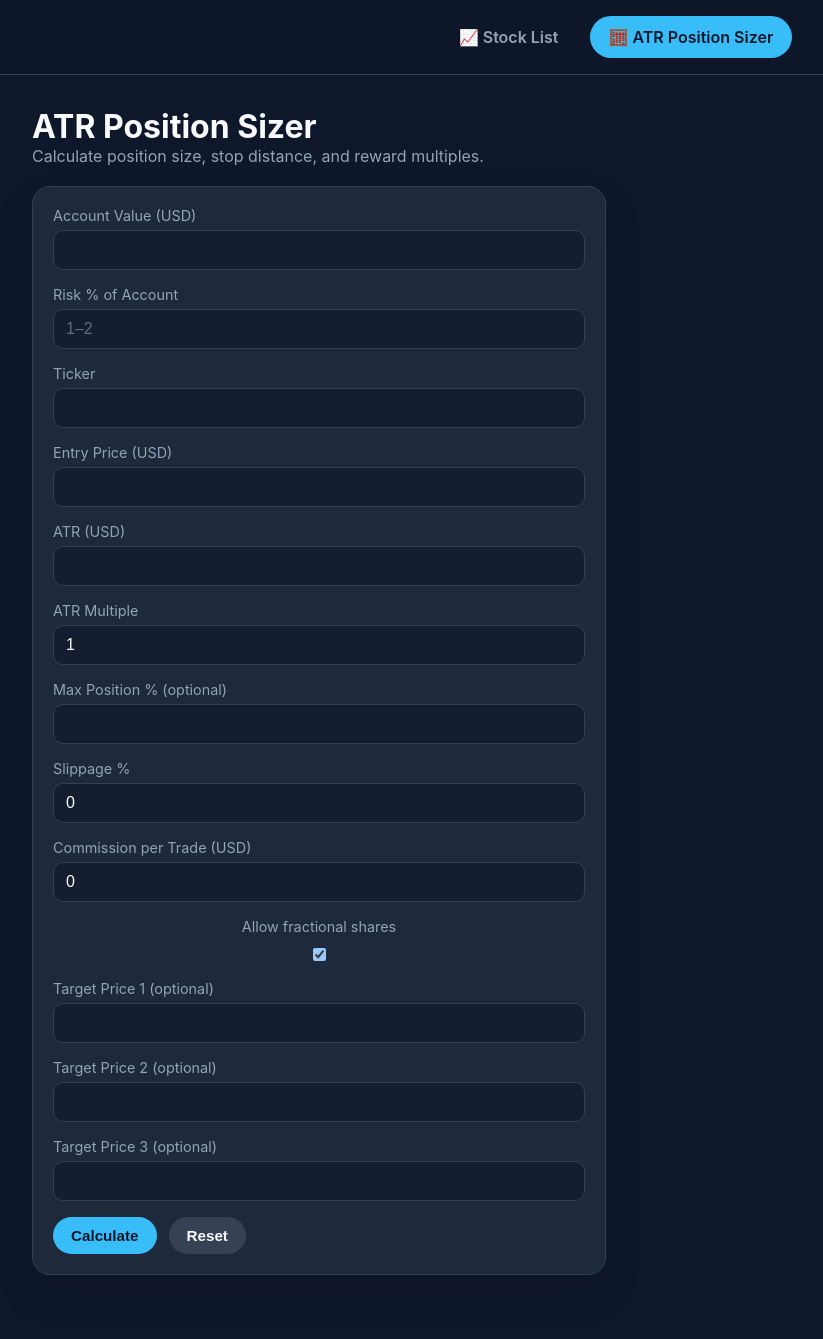
After one commit to Guanghan-Li/ABList, a Flask app: page /position-sizer in a window 1280 px wide. The commit adds this page. Shown: the whole page, without its empty margins (24-847 px from the left). Run offline with Flask 3, Linux system fonts and the light colour scheme.

Commit message:
built a ATR stop lost calculator

```diff
--- a/app.py
+++ b/app.py
@@ -739,6 +739,12 @@ def stock_detail(symbol: str):
     return render_template("stock_detail.html", symbol=sym)
 
 
+@app.route("/position_sizer_atr.html")
+@app.route("/position-sizer")
+def position_sizer():
+    return render_template("position_sizer_atr.html")
+
+
 @app.route("/api/stocks", methods=["GET"])
 def get_stocks():
     weeks = _resolve_weeks_from_request()
--- a/static/css/style.css
+++ b/static/css/style.css
@@ -4,6 +4,10 @@ body.modal-open { overflow: hidden; }
 .hidden { display: none !important; }
 
 .container { max-width: 1280px; margin: 24px auto; padding: 0 16px; }
+.app-nav { position: sticky; top: 0; display: flex; justify-content: center; gap: 12px; padding: 16px; margin-bottom: 16px; background: rgba(15, 23, 42, 0.9); backdrop-filter: blur(12px); border-bottom: 1px solid rgba(148, 163, 184, 0.2); z-index: 50; }
+.app-nav__link { padding: 10px 18px; border-radius: 999px; color: #cbd5f5; border: 1px solid transparent; font-weight: 600; text-decoration: none; transition: background 0.2s ease, color 0.2s ease, border 0.2s ease; }
+.app-nav__link:hover { color: #fff; border-color: rgba(148, 163, 184, 0.4); }
+.app-nav__link--active { background: #38bdf8; color: #0f172a; }
 .header { display: flex; align-items: center; justify-content: space-between; margin-bottom: 20px; gap: 20px; flex-wrap: wrap; background: #fff; border-radius: 20px; padding: 20px 24px; box-shadow: 0 8px 18px rgba(15, 23, 42, 0.08); }
 .header-left { display: flex; flex-direction: row; align-items: center; gap: 20px; flex: 1 1 360px; flex-wrap: wrap; }
 .header h1 { margin: 0; font-size: 28px; line-height: 1.2; }
--- a/templates/index.html
+++ b/templates/index.html
@@ -7,6 +7,10 @@
   <link rel="stylesheet" href="{{ url_for('static', filename='css/style.css') }}" />
 </head>
 <body>
+  <nav class="app-nav">
+    <a class="app-nav__link app-nav__link--active" href="index.html">📈 Stock List</a>
+    <a class="app-nav__link" href="position_sizer_atr.html">🧮 ATR Position Sizer</a>
+  </nav>
   <div class="container">
     <header class="header">
       <div class="header-left">
--- /dev/null
+++ b/templates/position_sizer_atr.html
@@ -0,0 +1,484 @@
+<!DOCTYPE html>
+<html lang="en">
+<head>
+  <meta charset="UTF-8" />
+  <meta name="viewport" content="width=device-width, initial-scale=1.0" />
+  <title>ATR Position Sizer</title>
+  <style>
+    :root {
+      color-scheme: dark;
+      --bg: #0f172a;
+      --bg-card: #1e293b;
+      --border: #334155;
+      --text: #f8fafc;
+      --muted: #94a3b8;
+      --accent: #38bdf8;
+      --danger: #f87171;
+      --pill-bg: rgba(56, 189, 248, 0.15);
+    }
+    * { box-sizing: border-box; }
+    body {
+      margin: 0;
+      font-family: "Inter", system-ui, -apple-system, BlinkMacSystemFont, "Segoe UI", sans-serif;
+      background: var(--bg);
+      color: var(--text);
+      min-height: 100vh;
+    }
+    a { color: inherit; text-decoration: none; }
+    .navbar {
+      position: sticky;
+      top: 0;
+      z-index: 20;
+      display: flex;
+      justify-content: center;
+      gap: 12px;
+      padding: 16px;
+      background: rgba(15, 23, 42, 0.95);
+      backdrop-filter: blur(12px);
+      border-bottom: 1px solid var(--border);
+    }
+    .nav-link {
+      padding: 10px 18px;
+      border-radius: 999px;
+      border: 1px solid transparent;
+      color: var(--muted);
+      font-weight: 600;
+      transition: background 0.2s ease, color 0.2s ease, border 0.2s ease;
+    }
+    .nav-link:hover { color: var(--text); border-color: var(--border); }
+    .nav-link.active {
+      background: var(--accent);
+      color: #0f172a;
+      border-color: transparent;
+    }
+    .page {
+      max-width: 1200px;
+      margin: 0 auto;
+      padding: 32px 16px 64px;
+      display: flex;
+      flex-direction: column;
+      gap: 20px;
+    }
+    .title { margin: 0; font-size: 2rem; }
+    .subtitle { margin: 0; color: var(--muted); }
+    .grid {
+      display: grid;
+      grid-template-columns: 1fr;
+      gap: 20px;
+    }
+    @media (min-width: 960px) {
+      .grid { grid-template-columns: minmax(0, 1fr) minmax(0, 1fr); }
+    }
+    .card {
+      background: var(--bg-card);
+      border: 1px solid var(--border);
+      border-radius: 18px;
+      padding: 20px;
+      box-shadow: 0 18px 30px rgba(15, 23, 42, 0.45);
+    }
+    form { display: grid; gap: 16px; }
+    .field { display: flex; flex-direction: column; gap: 6px; }
+    label { font-size: 0.9rem; color: var(--muted); }
+    input[type="text"],
+    input[type="number"] {
+      width: 100%;
+      padding: 10px 12px;
+      border-radius: 10px;
+      border: 1px solid var(--border);
+      background: rgba(15, 23, 42, 0.6);
+      color: var(--text);
+      font-size: 1rem;
+    }
+    input::placeholder { color: rgba(148, 163, 184, 0.6); }
+    .inline-toggle { display: flex; align-items: center; gap: 10px; }
+    .actions { display: flex; gap: 12px; flex-wrap: wrap; }
+    button {
+      border: none;
+      border-radius: 999px;
+      padding: 10px 18px;
+      font-size: 0.95rem;
+      font-weight: 600;
+      cursor: pointer;
+      transition: transform 0.15s ease;
+    }
+    button:active { transform: scale(0.98); }
+    .btn-primary { background: var(--accent); color: #0f172a; }
+    .btn-secondary { background: rgba(148, 163, 184, 0.2); color: var(--text); }
+    .error {
+      display: none;
+      padding: 10px 14px;
+      border-radius: 10px;
+      background: rgba(248, 113, 113, 0.15);
+      border: 1px solid rgba(248, 113, 113, 0.4);
+      color: var(--danger);
+      font-size: 0.9rem;
+    }
+    .error.show { display: block; }
+    .results { display: none; flex-direction: column; gap: 16px; }
+    .results.show { display: flex; }
+    .result-row {
+      display: flex;
+      justify-content: space-between;
+      gap: 8px;
+      border-bottom: 1px dashed rgba(148, 163, 184, 0.3);
+      padding-bottom: 8px;
+    }
+    .result-row:last-child { border-bottom: none; }
+    .result-label { color: var(--muted); font-size: 0.95rem; }
+    .result-value { font-weight: 600; font-size: 1rem; }
+    .pill {
+      display: inline-flex;
+      align-items: center;
+      gap: 4px;
+      border-radius: 999px;
+      padding: 2px 10px;
+      font-size: 0.8rem;
+      background: var(--pill-bg);
+      color: var(--accent);
+    }
+    table {
+      width: 100%;
+      border-collapse: collapse;
+      font-size: 0.9rem;
+    }
+    th, td {
+      padding: 8px 10px;
+      text-align: left;
+      border-bottom: 1px solid var(--border);
+    }
+    th { color: var(--muted); font-weight: 500; }
+    .notes { font-size: 0.9rem; color: var(--danger); min-height: 1.2rem; }
+    details {
+      background: rgba(15, 23, 42, 0.5);
+      border-radius: 12px;
+      border: 1px dashed var(--border);
+      padding: 12px 16px;
+      color: var(--muted);
+    }
+    summary { cursor: pointer; font-weight: 600; color: var(--text); }
+    .targets { display: none; }
+    .targets.show { display: block; }
+  </style>
+</head>
+<body>
+  <nav class="navbar">
+    <a class="nav-link" href="{{ url_for('index') }}">📈 Stock List</a>
+    <a class="nav-link active" href="{{ url_for('position_sizer') }}">🧮 ATR Position Sizer</a>
+  </nav>
+  <main class="page">
+    <header>
+      <h1 class="title">ATR Position Sizer</h1>
+      <p class="subtitle">Calculate position size, stop distance, and reward multiples.</p>
+    </header>
+    <div class="grid">
+      <section class="card">
+        <form id="sizerForm" novalidate>
+          <div class="field">
+            <label for="account_value">Account Value (USD)</label>
+            <input type="number" id="account_value" min="0" step="0.01" required />
+          </div>
+          <div class="field">
+            <label for="risk_pct">Risk % of Account</label>
+            <input type="number" id="risk_pct" min="0" step="0.01" placeholder="1–2" required />
+          </div>
+          <div class="field">
+            <label for="ticker">Ticker</label>
+            <input type="text" id="ticker" maxlength="12" required />
+          </div>
+          <div class="field">
+            <label for="entry_price">Entry Price (USD)</label>
+            <input type="number" id="entry_price" min="0" step="0.0001" required />
+          </div>
+          <div class="field">
+            <label for="atr_value">ATR (USD)</label>
+            <input type="number" id="atr_value" min="0" step="0.0001" required />
+          </div>
+          <div class="field">
+            <label for="atr_multiple">ATR Multiple</label>
+            <input type="number" id="atr_multiple" min="0" step="0.1" value="1" required />
+          </div>
+          <div class="field">
+            <label for="max_position_pct">Max Position % (optional)</label>
+            <input type="number" id="max_position_pct" min="0" step="0.01" />
+          </div>
+          <div class="field">
+            <label for="slippage_pct">Slippage %</label>
+            <input type="number" id="slippage_pct" min="0" step="0.01" value="0" />
+          </div>
+          <div class="field">
+            <label for="commission_per_trade">Commission per Trade (USD)</label>
+            <input type="number" id="commission_per_trade" min="0" step="0.01" value="0" />
+          </div>
+          <div class="field inline-toggle">
+            <label for="allow_fractional">Allow fractional shares</label>
+            <input type="checkbox" id="allow_fractional" checked />
+          </div>
+          <div class="field">
+            <label for="t1">Target Price 1 (optional)</label>
+            <input type="number" id="t1" step="0.0001" />
+          </div>
+          <div class="field">
+            <label for="t2">Target Price 2 (optional)</label>
+            <input type="number" id="t2" step="0.0001" />
+          </div>
+          <div class="field">
+            <label for="t3">Target Price 3 (optional)</label>
+            <input type="number" id="t3" step="0.0001" />
+          </div>
+          <div id="formErr" class="error"></div>
+          <div class="actions">
+            <button type="submit" class="btn-primary">Calculate</button>
+            <button type="button" class="btn-secondary" id="resetBtn">Reset</button>
+          </div>
+        </form>
+      </section>
+      <section class="card results" id="resultsCard">
+        <div class="result-row"><span class="result-label">Ticker</span><span class="result-value" id="out_ticker">—</span></div>
+        <div class="result-row"><span class="result-label">Entry</span><span class="result-value" id="out_entry">$0.0000</span></div>
+        <div class="result-row"><span class="result-label">Stop (ATR × <span id="out_atr_mult">1.0</span>)</span><span class="result-value" id="out_stop">$0.0000</span></div>
+        <div class="result-row"><span class="result-label">Per-share risk</span><span class="result-value" id="out_psr">$0.0000</span></div>
+        <div class="result-row">
+          <span class="result-label">Account risk cap</span>
+          <span class="result-value"><span id="out_accrisk">$0.0000</span><span class="pill" id="riskPill">0%</span></span>
+        </div>
+        <div class="result-row"><span class="result-label">Shares to buy</span><span class="result-value" id="out_shares">0.0000</span></div>
+        <div class="result-row">
+          <span class="result-label">Position cost</span>
+          <span class="result-value"><span id="out_poscost">$0.0000</span><span class="pill" id="posPill">0%</span></span>
+        </div>
+        <div class="result-row"><span class="result-label">Total risk on trade</span><span class="result-value" id="out_totalrisk">$0.0000</span></div>
+        <div class="notes" id="notes"></div>
+        <div class="targets" id="targetsWrap">
+          <h3>Targets</h3>
+          <table>
+            <thead>
+              <tr>
+                <th>Target</th>
+                <th>Reward / Share</th>
+                <th>R Multiple</th>
+              </tr>
+            </thead>
+            <tbody id="targetsBody"></tbody>
+          </table>
+        </div>
+        <details>
+          <summary>Formula</summary>
+          <p>shares = (account_value × risk_pct / 100) / (atr_value × atr_multiple + slippage_pct / 100 × entry_price)</p>
+        </details>
+      </section>
+      <section class="card results" id="atrTargets">
+        <h3>ATR Profit Ladder</h3>
+        <table>
+          <thead>
+            <tr>
+              <th>Level</th>
+              <th>Target Price</th>
+              <th>Reward / Share</th>
+              <th>% Change</th>
+              <th>Total Reward</th>
+            </tr>
+          </thead>
+          <tbody id="atrTargetsBody">
+            <tr><td colspan="5" style="text-align:center; color:var(--muted);">Run a calculation to see ATR targets.</td></tr>
+          </tbody>
+        </table>
+      </section>
+    </div>
+  </main>
+  <script>
+    (function () {
+      const form = document.getElementById('sizerForm');
+      const resetBtn = document.getElementById('resetBtn');
+      const errBox = document.getElementById('formErr');
+      const resultsCard = document.getElementById('resultsCard');
+      const atrTargets = document.getElementById('atrTargets');
+      const atrTargetsBody = document.getElementById('atrTargetsBody');
+      const notesEl = document.getElementById('notes');
+      const targetsWrap = document.getElementById('targetsWrap');
+      const targetsBody = document.getElementById('targetsBody');
+      const riskPill = document.getElementById('riskPill');
+      const posPill = document.getElementById('posPill');
+
+      const requiredFields = ['account_value', 'risk_pct', 'ticker', 'entry_price', 'atr_value'];
+
+      function parseNumber(id, fallback = NaN) {
+        const input = document.getElementById(id);
+        if (!input) return fallback;
+        const value = input.value.trim();
+        if (!value) return fallback;
+        const parsed = Number(value);
+        return Number.isFinite(parsed) ? parsed : fallback;
+      }
+
+      function formatUSD(value) {
+        return `$${Number(value).toFixed(2)}`;
+      }
+
+      function formatNum(value) {
+        return Number(value).toFixed(2);
+      }
+
+      function setText(id, value) {
+        const node = document.getElementById(id);
+        if (node) node.textContent = value;
+      }
+
+      function showError(message) {
+        errBox.textContent = message;
+        errBox.classList.add('show');
+      }
+
+      function clearAlerts() {
+        errBox.textContent = '';
+        errBox.classList.remove('show');
+        notesEl.textContent = '';
+        targetsBody.innerHTML = '';
+        targetsWrap.classList.remove('show');
+        atrTargetsBody.innerHTML = '<tr><td colspan="5" style="text-align:center; color:var(--muted);">Run a calculation to see ATR targets.</td></tr>';
+        atrTargets.classList.remove('show');
+      }
+
+      function handleSubmit(event) {
+        event.preventDefault();
+        clearAlerts();
+
+        const values = {
+          account_value: parseNumber('account_value'),
+          risk_pct: parseNumber('risk_pct'),
+          ticker: (document.getElementById('ticker').value || '').trim().toUpperCase(),
+          entry_price: parseNumber('entry_price'),
+          atr_value: parseNumber('atr_value'),
+          atr_multiple: parseNumber('atr_multiple', 1) || 1,
+          max_position_pct: parseNumber('max_position_pct', 0),
+          slippage_pct: parseNumber('slippage_pct', 0) || 0,
+          commission_per_trade: parseNumber('commission_per_trade', 0) || 0,
+          allow_fractional: document.getElementById('allow_fractional').checked,
+          targets: [
+            parseNumber('t1'),
+            parseNumber('t2'),
+            parseNumber('t3'),
+          ].filter((value) => Number.isFinite(value)),
+        };
+
+        const invalidInput = requiredFields.some((id) => {
+          if (id === 'ticker') {
+            return !values.ticker;
+          }
+          return !Number.isFinite(values[id]) || values[id] <= 0;
+        });
+        if (invalidInput) {
+          showError('Please fill in all required fields with valid values.');
+          return;
+        }
+
+        const stop_distance = values.atr_value * values.atr_multiple;
+        const stop_price = values.entry_price - stop_distance;
+        const per_share_risk = stop_distance + (values.slippage_pct / 100) * values.entry_price;
+        if (per_share_risk <= 0) {
+          showError('Per-share risk must be positive.');
+          return;
+        }
+
+        const account_risk_usd = values.account_value * (values.risk_pct / 100);
+        let raw_shares = account_risk_usd / per_share_risk;
+        let shares = values.allow_fractional ? raw_shares : Math.floor(raw_shares);
+        if (!Number.isFinite(shares) || shares <= 0) {
+          showError('Calculated share size is invalid. Adjust your inputs.');
+          return;
+        }
+
+        let position_cost = shares * values.entry_price + values.commission_per_trade;
+        let capped = false;
+        if (values.max_position_pct && values.max_position_pct > 0) {
+          const maxPosUSD = values.account_value * (values.max_position_pct / 100);
+          if (position_cost > maxPosUSD) {
+            shares = (maxPosUSD - values.commission_per_trade) / values.entry_price;
+            shares = values.allow_fractional ? shares : Math.floor(shares);
+            position_cost = shares * values.entry_price + values.commission_per_trade;
+            capped = true;
+          }
+        }
+
+        if (!Number.isFinite(shares) || shares <= 0) {
+          showError('Share count became invalid after applying caps. Adjust inputs.');
+          return;
+        }
+
+        const risk_usd = shares * per_share_risk;
+        const portfolio_pct_used = (position_cost / values.account_value) * 100;
+
+        setText('out_ticker', values.ticker);
+        setText('out_entry', formatUSD(values.entry_price));
+        setText('out_atr_mult', formatNum(values.atr_multiple));
+        setText('out_stop', formatUSD(stop_price));
+        setText('out_psr', formatUSD(per_share_risk));
+        setText('out_accrisk', formatUSD(account_risk_usd));
+        riskPill.textContent = `${values.risk_pct.toFixed(2)}%`;
+        setText('out_shares', formatNum(shares));
+        setText('out_poscost', formatUSD(position_cost));
+        posPill.textContent = `${portfolio_pct_used.toFixed(2)}%`;
+        setText('out_totalrisk', formatUSD(risk_usd));
+
+        const notes = [];
+        if (stop_price <= 0) notes.push('Stop price ≤ 0 — check inputs.');
+        if (!values.allow_fractional && shares < 1) notes.push('Share count < 1 without fractional shares — increase risk % or choose cheaper ticker.');
+        if (capped && risk_usd < account_risk_usd) notes.push('Capped by max position % — total risk is below account risk cap.');
+        notesEl.textContent = notes.join(' ');
+
+        if (values.targets.length) {
+          targetsBody.innerHTML = values.targets.map((target, idx) => {
+            const reward = target - values.entry_price;
+            const rMultiple = reward / per_share_risk;
+            return `<tr>
+              <td>Target ${idx + 1}: $${target.toFixed(2)}</td>
+              <td>${reward.toFixed(2)}</td>
+              <td>${rMultiple.toFixed(2)}</td>
+            </tr>`;
+          }).join('');
+          targetsWrap.classList.add('show');
+        } else {
+          targetsWrap.classList.remove('show');
+        }
+
+        resultsCard.classList.add('show');
+        atrTargets.classList.add('show');
+        const atrRows = [1, 1.5, 2, 2.5, 3].map((multiple) => {
+          const targetPrice = values.entry_price + values.atr_value * multiple;
+          const rewardPerShare = targetPrice - values.entry_price;
+          const pctChange = (rewardPerShare / values.entry_price) * 100;
+          const totalReward = rewardPerShare * shares;
+          return `<tr>
+            <td>${multiple.toFixed(1)}× ATR</td>
+            <td>${targetPrice.toFixed(2)}</td>
+            <td>${rewardPerShare.toFixed(2)}</td>
+            <td>${pctChange.toFixed(2)}%</td>
+            <td>${totalReward.toFixed(2)}</td>
+          </tr>`;
+        }).join('');
+        atrTargetsBody.innerHTML = atrRows;
+
+        if (window.innerWidth < 760) {
+          resultsCard.scrollIntoView({ behavior: 'smooth', block: 'start' });
+        }
+      }
+
+      function handleReset() {
+        form.reset();
+        document.getElementById('atr_multiple').value = '1';
+        document.getElementById('slippage_pct').value = '0';
+        document.getElementById('commission_per_trade').value = '0';
+        document.getElementById('allow_fractional').checked = true;
+        errBox.classList.remove('show');
+        errBox.textContent = '';
+        notesEl.textContent = '';
+        targetsBody.innerHTML = '';
+        targetsWrap.classList.remove('show');
+        resultsCard.classList.remove('show');
+      }
+
+      form.addEventListener('submit', handleSubmit);
+      resetBtn.addEventListener('click', handleReset);
+    })();
+  </script>
+</body>
+</html>
```
Also changed, not shown: data/index.json (+42 -0 lines).
